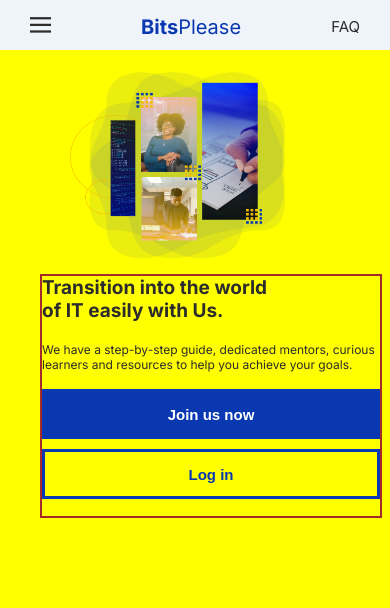
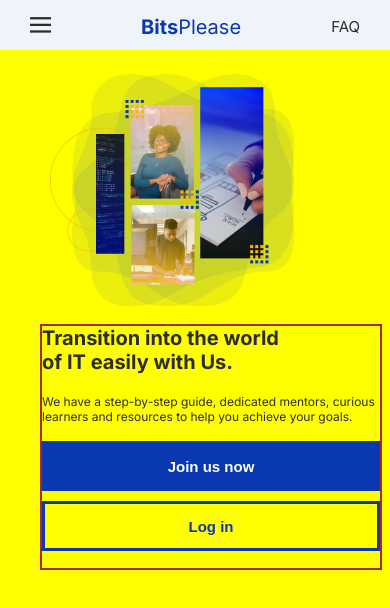
Before and after one commit to Ollybanty/RegistrationPage-BitsPlease, a plain HTML site: page index.html in a window 390 px wide. Drawn offline with Linux system fonts and the light colour scheme; a web font is replaced by a local one.

Commit message:
some changes made

```diff
--- a/style.css
+++ b/style.css
@@ -1195,11 +1195,11 @@ form {
   }
 
   .profile-img {
-    height: 200px;
+    height: 250px;
     /* width: 100%; */
-    width: 220px;
+    width: 250px;
     margin-top: 15px;
-    margin-left: -30px;
+    margin-left: -50px;
   }
 
   .section-one-wrapper {
@@ -1213,7 +1213,7 @@ form {
   .text-info-one {
     font-weight: var(--darker-weight);
     color: var(--secondary);
-    font-size: 19px;
+    font-size: 20px;
     /* margin-left: -30px; */
   }
 
```
